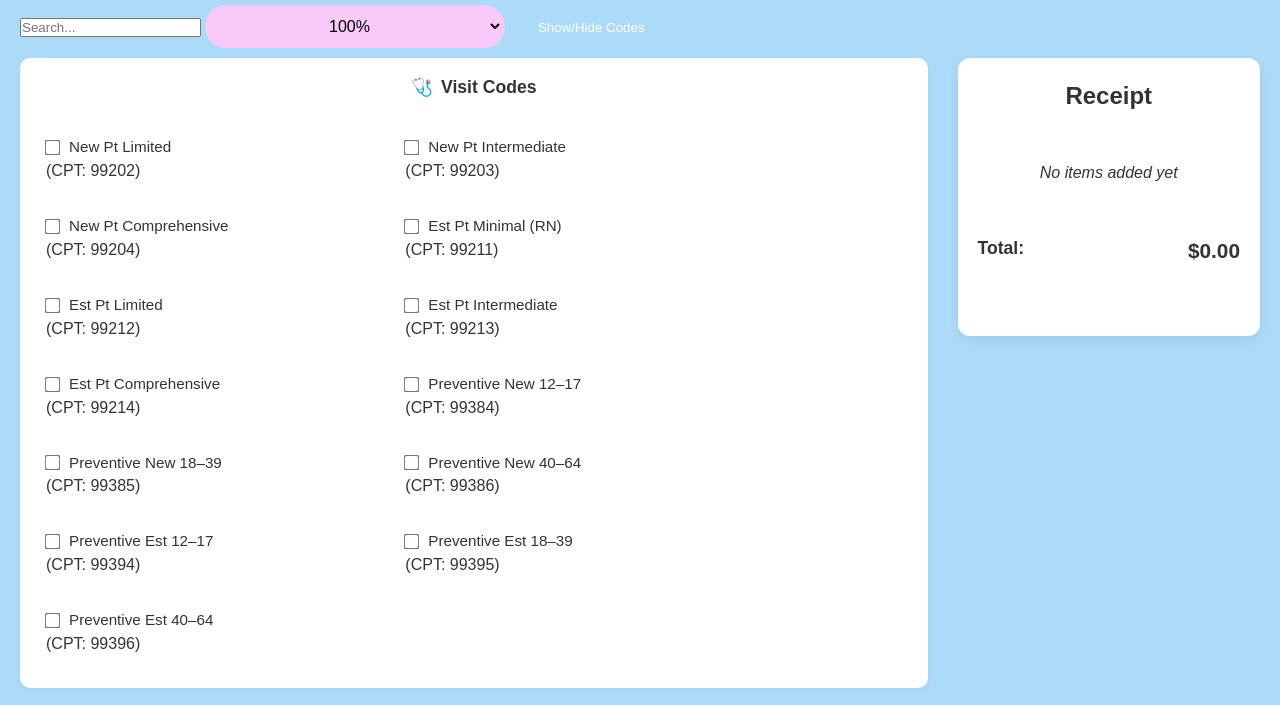
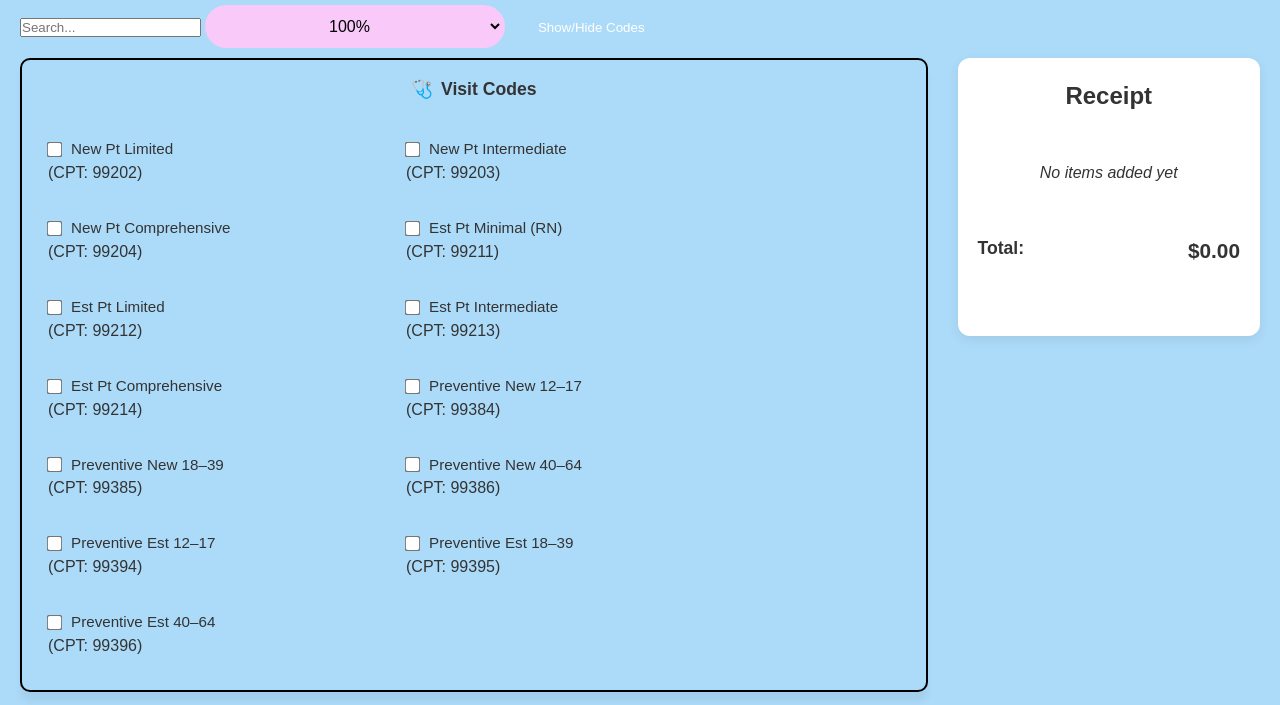
Before and after one commit to HippieHaley/Project2025, a plain HTML site: page pricelist.html in a window 1280 px wide. Shown: the part 73-778 px from the top of the page. Drawn offline with Linux system fonts and the light colour scheme.

Commit message:
yessss format

```diff
--- a/pricelist.html
+++ b/pricelist.html
@@ -7,6 +7,13 @@
   <meta name="viewport" content="width=device-width, initial-scale=1">
   <title>Service Pricelist</title>
   <style>
+        :root{
+      --blue:#acdbf9;
+      --pink:#f8c9f9;
+      --ink:#000;
+      --text:#333;
+    }
+
     .container {
       max-width: 1400px;
       margin: 0 auto;
@@ -91,14 +98,14 @@
       gap: 20px;
       grid-template-rows: auto auto auto;
       grid-auto-flow: row;
+            align-content: center;
     }
 
     .section {
-      border: 1px solid var(--border);
+    border:2px solid var(--ink);
       padding: 16px;
       border-radius: 10px;
-      background: white;
-      box-shadow: 0 2px 6px rgba(0,0,0,0.05);
+      box-shadow: 0 10px 6px rgba(0,0,0,0.05);
       transition: transform 0.2s ease;
     }
 
@@ -126,12 +133,14 @@
 
     /* Make Visit Codes section span both columns */
     #section-visits {
+      align-content: center;
       grid-column: 1 / span 2;
       grid-row: 1;
       display: grid;
     }
     #section-visits h3::before { content: "🩺";}
     #section-visits .list {
+      align-content: center;
       grid-column: 1 / span 2;
       display: grid;
       grid-template-columns: 1fr 1fr;
```
